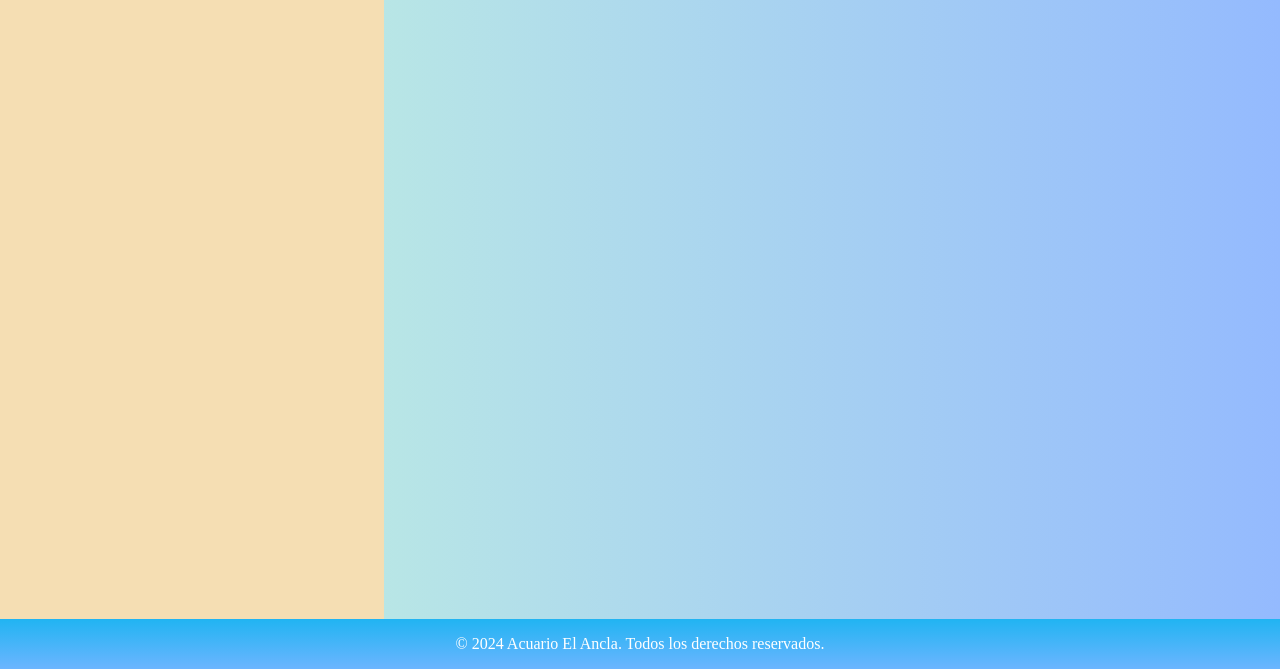
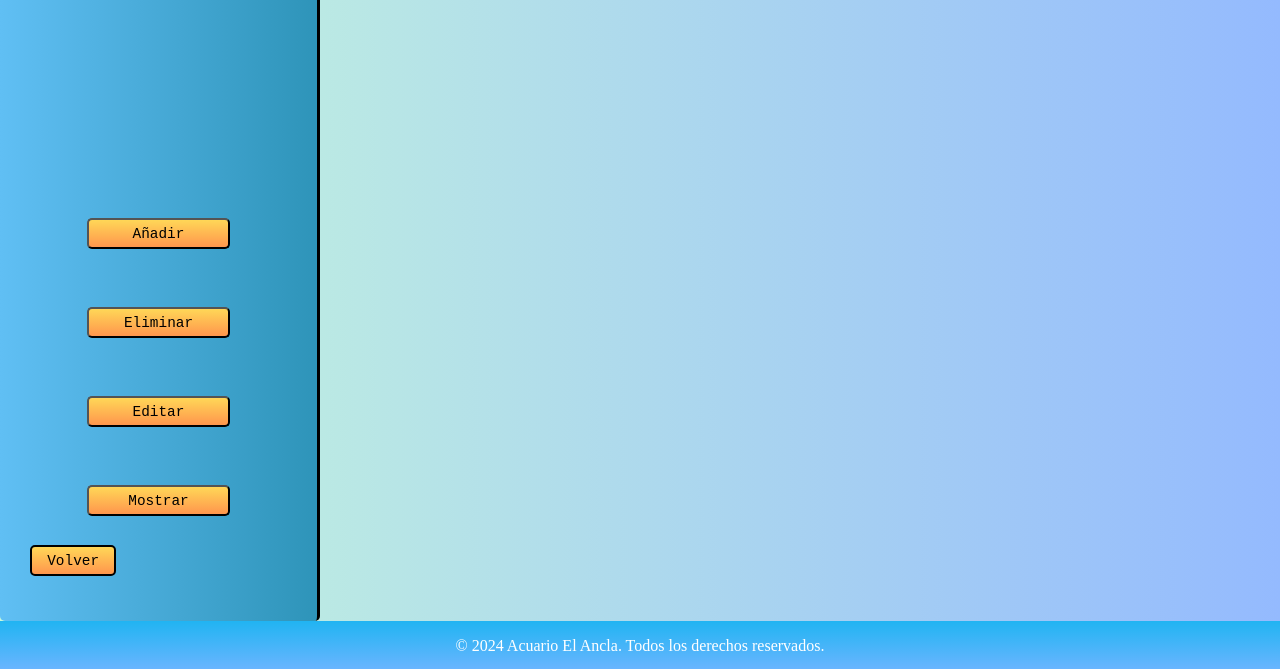
Before and after one commit to anggomezmo/Acuario_El_Ancla, a plain HTML site: page index.html in a window 1280 px wide. Both pictures are taken after a click on the item "Proveedores". Shown: the part 131-800 px from the top of the page. Drawn offline with Linux system fonts and the light colour scheme.

Commit message:
sidebar con boton de volver funcional

```diff
--- a/index.html
+++ b/index.html
@@ -21,7 +21,11 @@
             <div class="main-container" id="main-container">
 
                 <div class="side-bar hidden" id="side-bar">
-
+                    <button class="side-bar-button">Añadir</button>
+                    <button class="side-bar-button">Eliminar</button>
+                    <button class="side-bar-button">Editar</button>
+                    <button class="side-bar-button">Mostrar</button>
+                    <div class="back-button side-bar-button" id="back-button">Volver</div>
                 </div>
 
                 <ul class="button-list" >
--- a/public/index.css
+++ b/public/index.css
@@ -63,16 +63,54 @@ body {
   position: relative;
   background: linear-gradient(90deg, rgba(200, 249, 219, 1) 0%, rgba(185, 231, 229, 1) 28%, rgba(148, 186, 254, 1) 100%);
 }
-
+/* #2e94b9 */
 
 .side-bar{
   display: flex;
+  box-sizing: border-box;
+  flex-direction: column;
+  align-items: center;
+  justify-content: center;
   grid-column: 1/2;
   grid-row: 1/3;
   height: 100%;
-  background: wheat;
+  border-radius: 5px;
+  background: linear-gradient(90deg, rgba(96,191,244,1) 0%, rgba(46,148,185,1) 100%);
+  border-right: solid 3px black ;
+  padding: 1em;
+  padding-top: 13em;
 }
 
+.side-bar-button{
+  box-sizing: border-box;
+  margin: 2em;
+  cursor: pointer;
+  display: flex;
+  justify-content: center;
+  align-items: center;
+  color: #000;
+  font-size: 0.9em;
+  height: 2.5em;
+  width: 50%;
+  border-radius: 5px;
+  background: linear-gradient(180deg, rgba(255, 215, 87, 1) 0%, rgba(255, 150, 77, 1) 100%);;
+  font-family: "JetBrains Mono", monospace;
+}
+.side-bar-button:hover{
+  background: linear-gradient(0deg,rgba(255, 215, 87, 1) 0%, rgba(255, 150, 77, 1) 100%);
+
+}
+.side-bar-button:active{
+  background: blue;
+}
+.back-button{
+  display: flex;
+  border: solid 2px black;
+  align-self: flex-start;
+  width: 30%;
+  margin-top: auto;
+  margin-left: 1em;
+}
 .button-list{
 
   display: grid;
@@ -124,6 +162,6 @@ footer {
 }
 
 .configure-main-container{
-  grid-template-columns: 30% auto;
+  grid-template-columns: 25% auto;
   grid-template-rows: 1fr;
 }
--- a/public/indexScript.js
+++ b/public/indexScript.js
@@ -1,14 +1,25 @@
 let buttons = document.querySelectorAll('.entitie')
-
-buttons.forEach(button=>{
-    button.addEventListener('click',showSideBar)
+// add functionality to entitie buttons.
+buttons.forEach(button => {
+    button.addEventListener('click', showSideBar)
 })
 
-function showSideBar(){
-    console.log('me active')
+function showSideBar() {
+
     document.getElementById('main-container').classList.toggle('configure-main-container')
-   console.log( document.getElementById('main-container'))
+
     document.getElementById('side-bar').classList.toggle('hidden')
-    let uls=document.querySelectorAll('.button-list')
+    let uls = document.querySelectorAll('.button-list')
     uls.forEach(ul => ul.classList.toggle('hidden'))
 }
+
+// add functionality to back-button in side-bar
+
+document.getElementById('back-button').addEventListener('click',hideSideBar)
+
+function hideSideBar(){
+    document.getElementById('main-container').classList.toggle('configure-main-container')
+    document.getElementById('side-bar').classList.toggle('hidden')
+    let uls = document.querySelectorAll('.button-list')
+    uls.forEach(ul => ul.classList.toggle('hidden'))
+}
```
